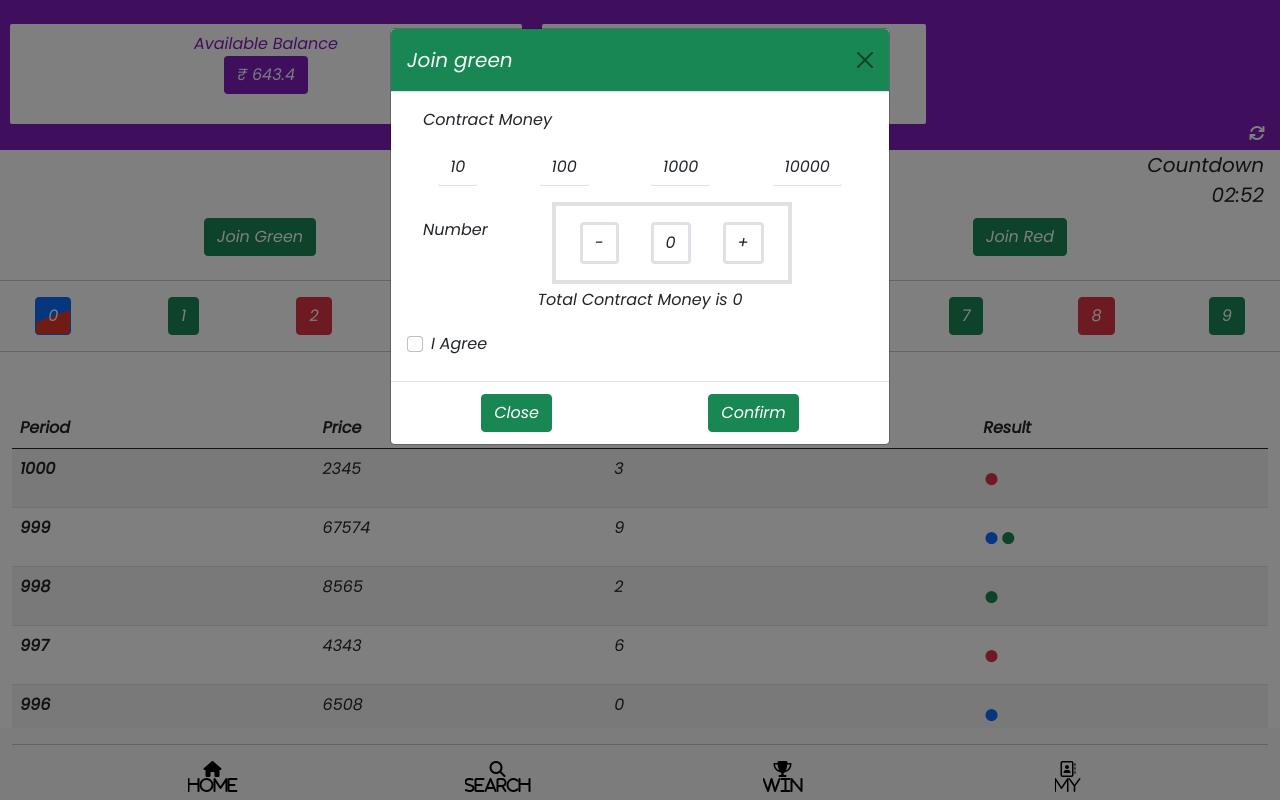
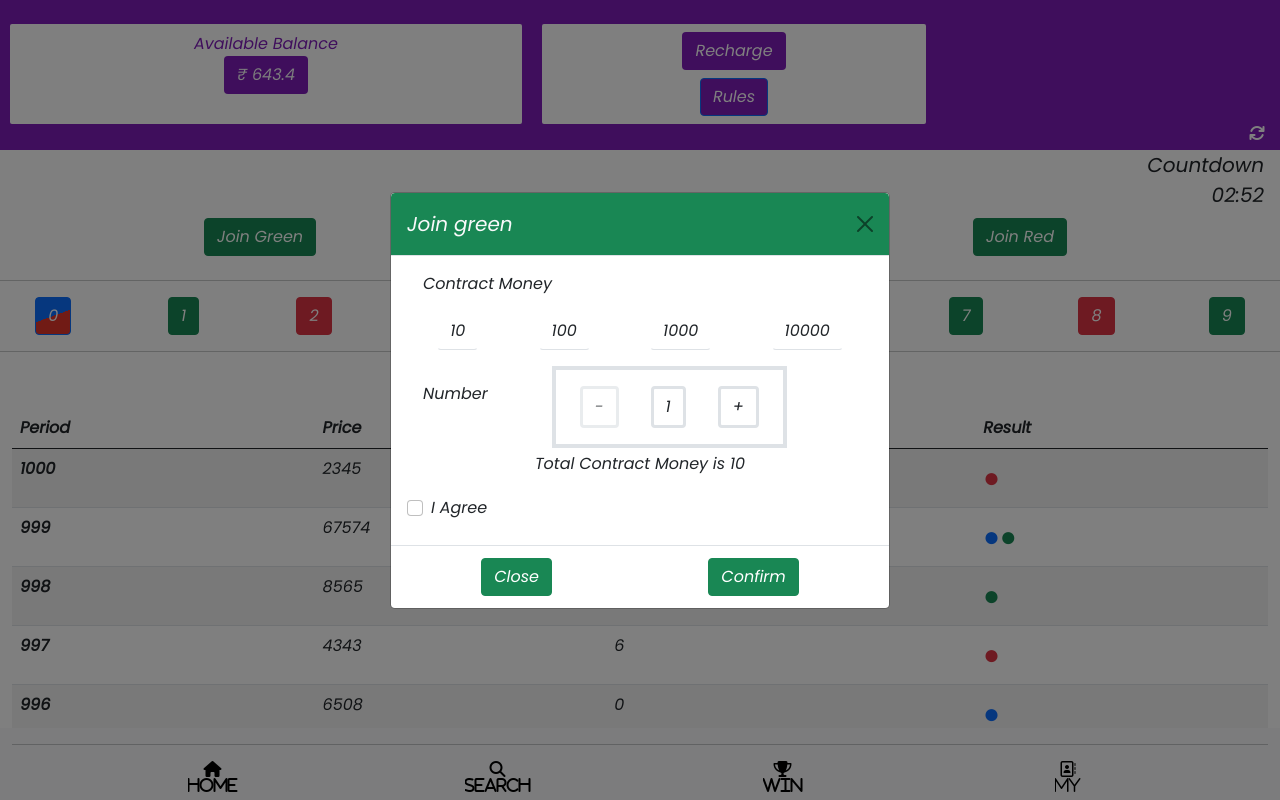
Before and after one commit to shre000/Game-Main, a React (Create React App) app in the folder Frontend/: page /win in a window 1280 px wide. Both pictures are taken after a click on the button "Join Green". Shown: the top 800 px of the page. Built offline with nearby package versions, Linux system fonts and the light colour scheme.

Commit message:
Counter Update

```diff
--- a/Frontend/src/Comp/My/Win Components/Counter.js
+++ b/Frontend/src/Comp/My/Win Components/Counter.js
@@ -1,16 +1,24 @@
-import React, { useState } from "react";
+import React, { useState, useEffect } from "react";
 
 const Counter = () => {
-    const [count, setCount] = useState(0);
-    const [multiplier, setMultiplier] = useState(1);
+    const [count, setCount] = useState(1); // Initial count value set to 1
+    const [multiplier, setMultiplier] = useState(10); // Initial multiplier set to 10
+    const [totalContractMoney, setTotalContractMoney] = useState(10); // Initial total value
 
     const handleIncrement = () => {
         setCount(prevCount => prevCount + 1);
     };
 
     const handleDecrement = () => {
-        setCount(prevCount => prevCount - 1);
+        if (count > 1) {
+            setCount(prevCount => prevCount - 1);
+        }
     };
+
+    useEffect(() => {
+        // Calculate and set the initial value of Total Contract Money
+        setTotalContractMoney(count * multiplier);
+    }, [count, multiplier]);
 
     return (
         <div>
@@ -46,13 +54,19 @@ const Counter = () => {
             <div className="text-center d-flex">
                 <p className="fs-6 p-3">Number</p>
                 <div className="border border-4 mx-5 px-2 py-3">
-                    <button className="btn border border-3 text-dark mx-3" onClick={handleDecrement}>-</button>
+                    <button
+                        className="btn border border-3 text-dark mx-3"
+                        onClick={handleDecrement}
+                        disabled={count === 1}
+                    >
+                        -
+                    </button>
                     <span className="fs-6 btn border border-3 text-dark mx-3"> {count} </span>
                     <button className="btn border border-3 text-dark mx-3" onClick={handleIncrement}>+</button>
                 </div>
             </div>
             <div className="py-1 text-center">
-                <p>Total Contract Money is {count * multiplier}</p>
+                <p>Total Contract Money is {totalContractMoney}</p>
             </div>
             <div>
                 <div className="form-check">
--- a/Frontend/src/Comp/My/Win Components/Joingreen.js
+++ b/Frontend/src/Comp/My/Win Components/Joingreen.js
@@ -20,7 +20,7 @@ const Joingreen = ({ disabled }) => {
         Join Green
       </Button>
 
-      <Modal show={show} onHide={handleClose}>
+      <Modal show={show} onHide={handleClose} centered> {/* Add the 'centered' prop to the Modal */}
         <Modal.Header className='bg-success text-light' closeButton>
           <Modal.Title className='fs-5 text-center'>Join green</Modal.Title>
         </Modal.Header>
```
